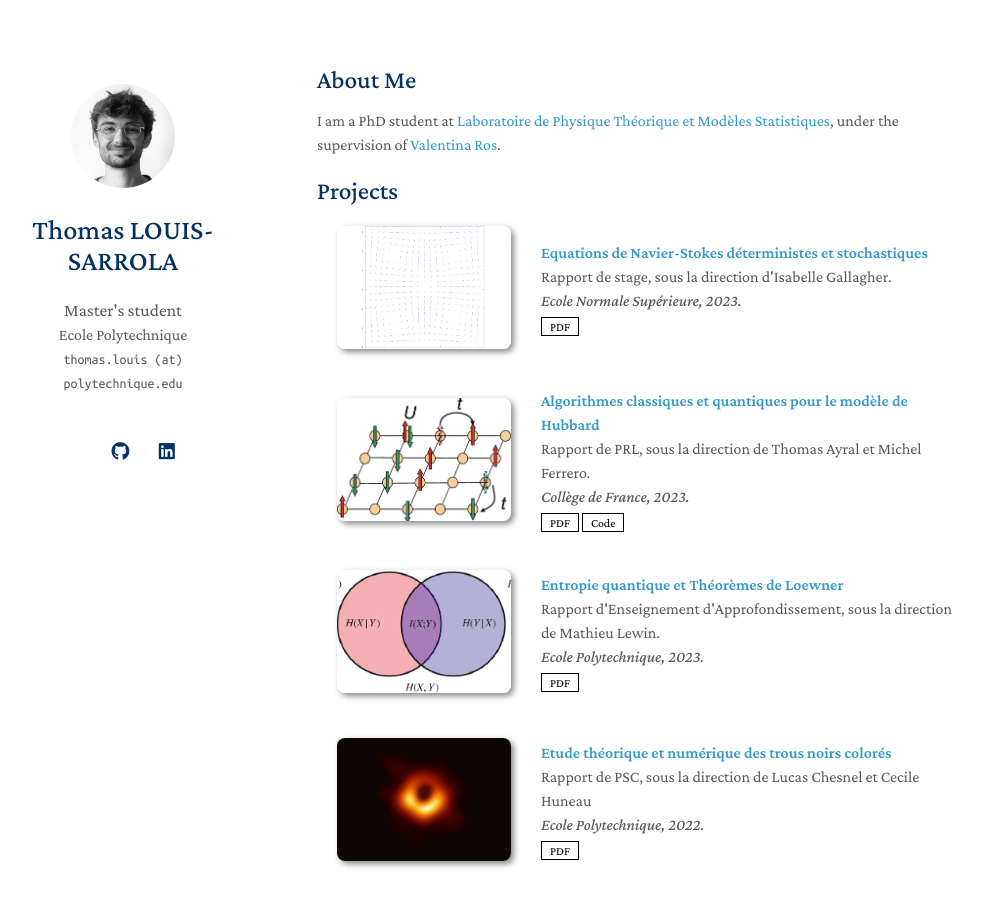
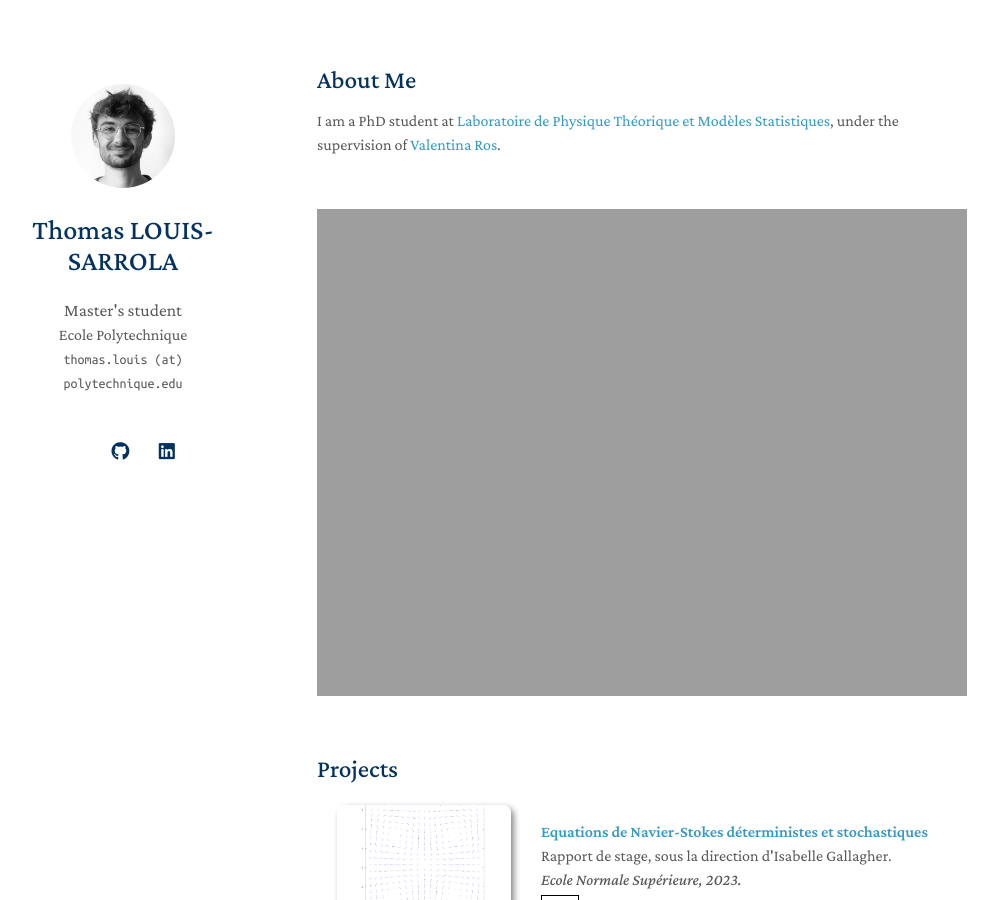
Before and after one commit to lsthomas/lsthomas.github.io, a Jekyll site: the page built from index.md, in a window 1280 px wide and 900 px high. Shown: the whole window, without its empty margins (153-1151 px from the left). Built offline with Jekyll 4.4.1, drawn with Linux system fonts in a browser that asks for light colours; nearby versions of some CDN libraries; a style sheet for code colours, icons or effects is not loaded; our own code applies the rules of GitHub Pages for plain Markdown files.

Commit message:
Update index.md

```diff
--- a/index.md
+++ b/index.md
@@ -6,4 +6,8 @@ layout: homepage
 
 I am a PhD student at [Laboratoire de Physique Théorique et Modèles Statistiques](https://www.lptms.universite-paris-saclay.fr/), under the supervision of [Valentina Ros](https://vale1925.wixsite.com/vros).
 
+<img src="/assets/img/Mont_Sainte-Victoire_with_Large_Pine,_by_Paul_Cézanne.jpg" alt="Mont Sainte-Victoire by Cézanne" style="width: 100%; height: auto; margin: 2em 0;" />
+
+
+
 {% include_relative _includes/publications.md %}
```
